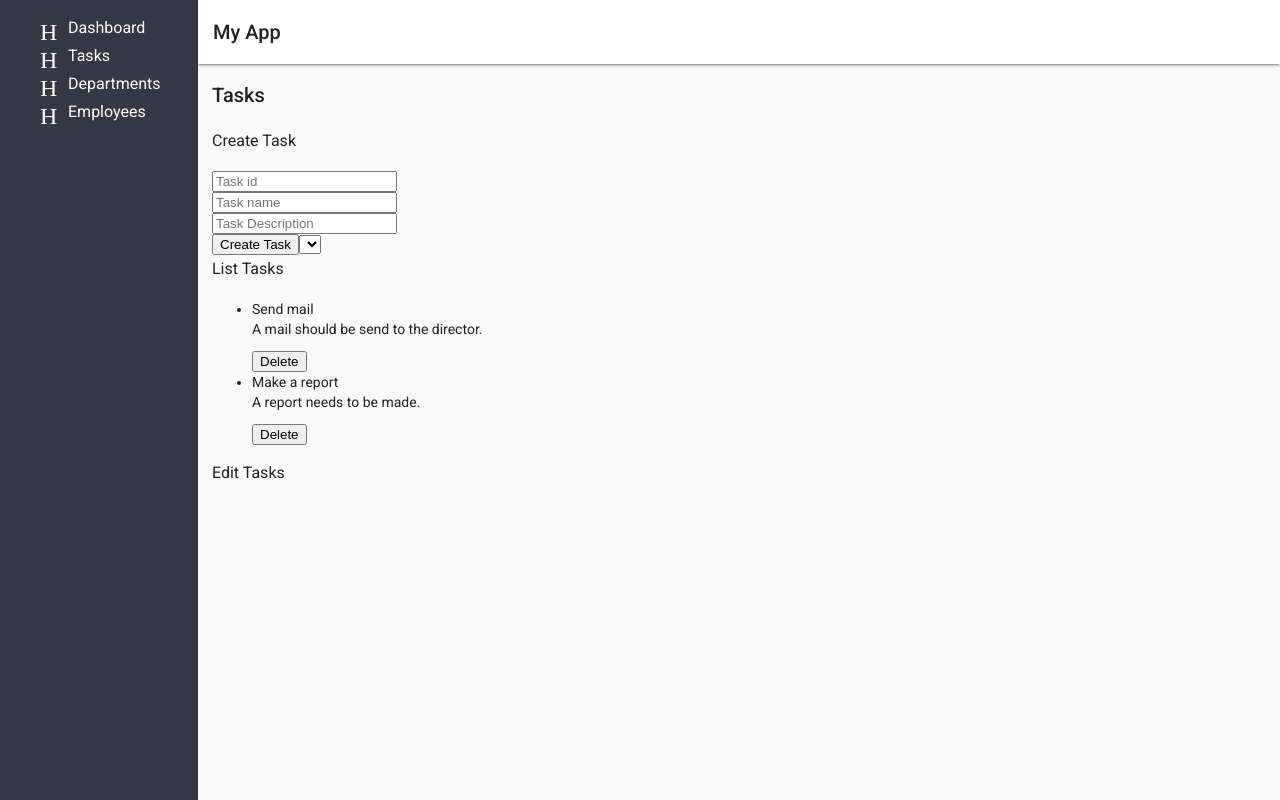
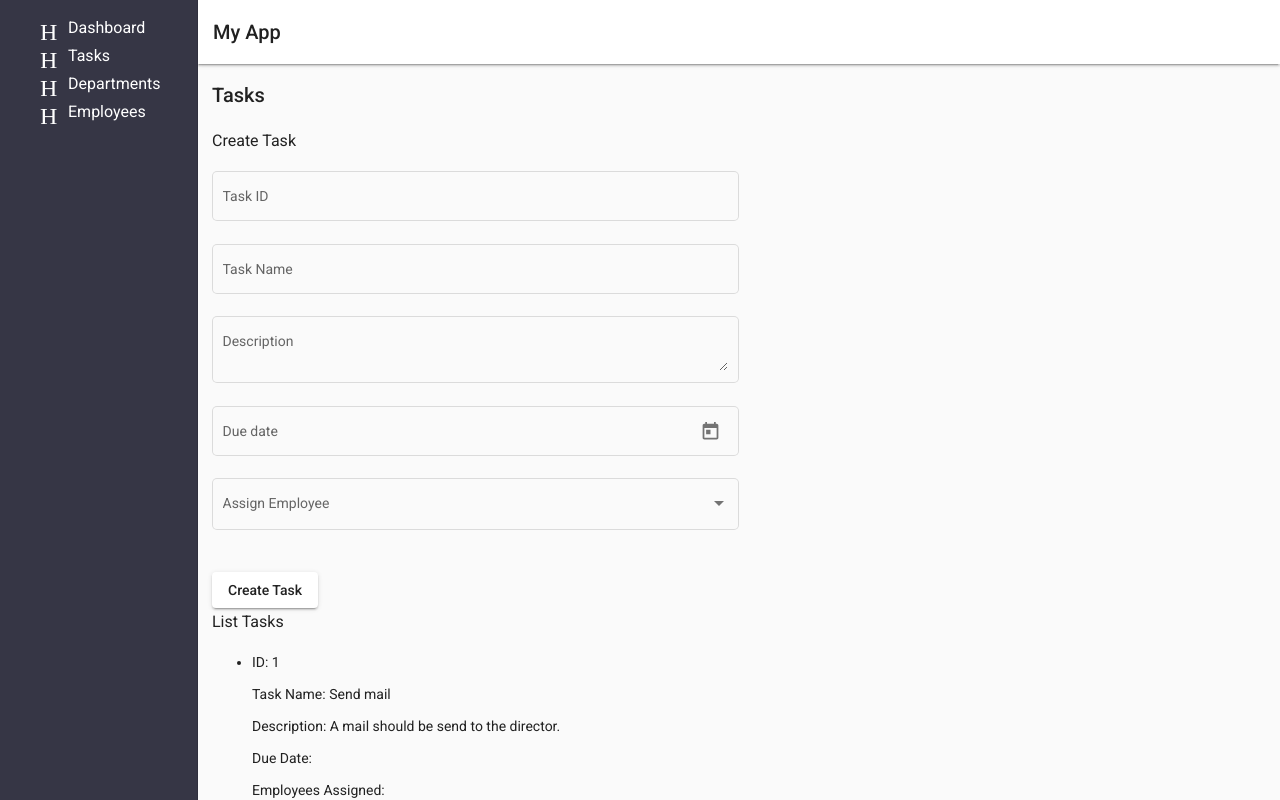
Before and after one commit to petrov-dimitar/task-management-app-fontys-web-2, an Angular app in the folder WEB2-Deyna-Dimitar-Aleksandra/: page /task-list-component in a window 1280 px wide. Built offline with nearby package versions, Linux system fonts and the light colour scheme.

Commit message:
styled the inputs for creating tasks; Added due date to tasks; Added possibility to assign employee to a task;

```diff
--- a/WEB2-Deyna-Dimitar-Aleksandra/src/app/interfaces/task.ts
+++ b/WEB2-Deyna-Dimitar-Aleksandra/src/app/interfaces/task.ts
@@ -1,14 +1,18 @@
+import { Employee } from './employee';
+
 export class Task {
     id: string;
     name: string;
     description: string;
     deadlineDate?: Date;
+    assignedEmployee?: Employee;
 
-    constructor(id: string, taskName: string, description: string, deadlineDate: Date) {
+    constructor(id: string, taskName: string, description: string, deadlineDate: Date, assignedEmployee?: Employee) {
         this.id = id;
         this.name = taskName;
         this.description = description;
         this.deadlineDate = deadlineDate;
+        this.assignedEmployee = assignedEmployee;
 
     }
 }
--- a/WEB2-Deyna-Dimitar-Aleksandra/src/app/task-list/task-list.component.css
+++ b/WEB2-Deyna-Dimitar-Aleksandra/src/app/task-list/task-list.component.css
@@ -5,3 +5,8 @@ input {
 .wrapper {
   padding: 15px;
 }
+
+mat-form-field {
+  display: block;
+  width: 50%;
+}
--- a/WEB2-Deyna-Dimitar-Aleksandra/src/app/task-list/task-list.component.html
+++ b/WEB2-Deyna-Dimitar-Aleksandra/src/app/task-list/task-list.component.html
@@ -2,23 +2,54 @@
   <h2>Tasks</h2>
   <h3>Create Task</h3>
 
-  <input type="text" placeholder="Task id" [(ngModel)]="newId" />
-  <input type="text" placeholder="Task name" [(ngModel)]="newTask" />
-  <input
-    type="text"
-    placeholder="Task Description"
-    [(ngModel)]="newTaskDescription"
-  />
-  <button (click)="addTask()">Create Task</button>
+  <mat-form-field appearance="outline" class="example-full-width">
+    <mat-label>Task ID</mat-label>
+    <input matInput type="text" placeholder="Task id" [(ngModel)]="newId" />
+  </mat-form-field>
+  <mat-form-field appearance="outline" class="example-full-width">
+    <mat-label>Task Name</mat-label>
+    <input matInput type="text" placeholder="Task name" [(ngModel)]="newTask" />
+  </mat-form-field>
 
-  <select name="" id="">
-    <option *ngFor="let task of tasks"></option>
-  </select>
+  <mat-form-field appearance="outline" class="example-full-width">
+    <mat-label>Description</mat-label>
+    <textarea
+      matInput
+      type="text"
+      placeholder="Task Description"
+      [(ngModel)]="newTaskDescription"
+    >
+    </textarea>
+  </mat-form-field>
+
+  <mat-form-field appearance="outline">
+    <mat-label>Due date</mat-label>
+    <input matInput [matDatepicker]="picker" [(ngModel)]="selectedDueDate" />
+    <mat-datepicker-toggle matSuffix [for]="picker"></mat-datepicker-toggle>
+    <mat-datepicker #picker></mat-datepicker>
+  </mat-form-field>
+
+  <mat-form-field appearance="outline" class="example-full-width">
+    <mat-label>Assign Employee</mat-label>
+    <mat-select name="" id="" [(ngModel)]="selectedEmployee">
+      <mat-option [value]="employee.name" *ngFor="let employee of employees">{{
+        employee.name
+      }}</mat-option>
+    </mat-select>
+  </mat-form-field>
+  <br />
+  <button mat-raised-button color="alert" (click)="addTask()">
+    Create Task
+  </button>
+
   <h3>List Tasks</h3>
   <ul>
     <li (click)="selectTask(task)" *ngFor="let task of tasks">
-      {{ task.taskId }} {{ task.name }}
-      <p>{{ task.description }}</p>
+      <p>ID: {{ task.id }}</p>
+      <p>Task Name: {{ task.name }}</p>
+      <p>Description: {{ task.description }}</p>
+      <p>Due Date: {{ task.deadlineDate }}</p>
+      <p>Employees Assigned:{{ task.assignedEmployee }}</p>
       <span><button (click)="deleteTask(task)">Delete</button></span>
     </li>
   </ul>
--- a/WEB2-Deyna-Dimitar-Aleksandra/src/app/task-list/task-list.component.ts
+++ b/WEB2-Deyna-Dimitar-Aleksandra/src/app/task-list/task-list.component.ts
@@ -1,6 +1,8 @@
 import { Component, OnInit } from '@angular/core';
-import { Task} from '../interfaces/task';
-import {TaskService} from '../services/task.service'
+import { Task } from '../interfaces/task';
+import { TaskService } from '../services/task.service'
+import { Employee } from '../interfaces/employee';
+import { EmployeeService } from '../services/employee.service';
 
 @Component({
   selector: 'app-task-list',
@@ -9,31 +11,37 @@ import {TaskService} from '../services/task.service'
 })
 export class TaskListComponent implements OnInit {
 
-  constructor(public taskService: TaskService) { }
+  constructor(public taskService: TaskService, private employeeService: EmployeeService) { }
   newId: string;
   newTask: string;
   newTaskDescription: string;
   newDeadlineDate: Date;
   tasks: Task[];
   selectedTask: Task;
-
+  employees: Employee[];
+  selectedDueDate: Date;
+  selectedEmployee: Employee;
   ngOnInit() {
     this.getTasks();
+    this.getEmployees();
   }
-  getTasks(): void{
-   this.taskService.getTasks().subscribe(tasks => this.tasks = tasks);
+  getTasks(): void {
+    this.taskService.getTasks().subscribe(tasks => this.tasks = tasks);
   }
 
+  getEmployees(): void {
+    this.employeeService.getEmployee().subscribe(emp => this.employees = emp);
+  }
   deleteTask(task: Task) {
     let index = this.tasks.indexOf(task);
     this.tasks.splice(index, 1);
   }
 
   addTask() {
-    this.tasks.push(new Task(this.newId, this.newTask, this.newTaskDescription, this.newDeadlineDate));
+    this.tasks.push(new Task(this.newId, this.newTask, this.newTaskDescription, this.selectedDueDate, this.selectedEmployee));
   }
 
   selectTask(task) {
-   this.selectedTask = task;
+    this.selectedTask = task;
   }
 }
```
Also changed, not shown: WEB2-Deyna-Dimitar-Aleksandra/src/app/app.module.ts (+15 -1 lines).
